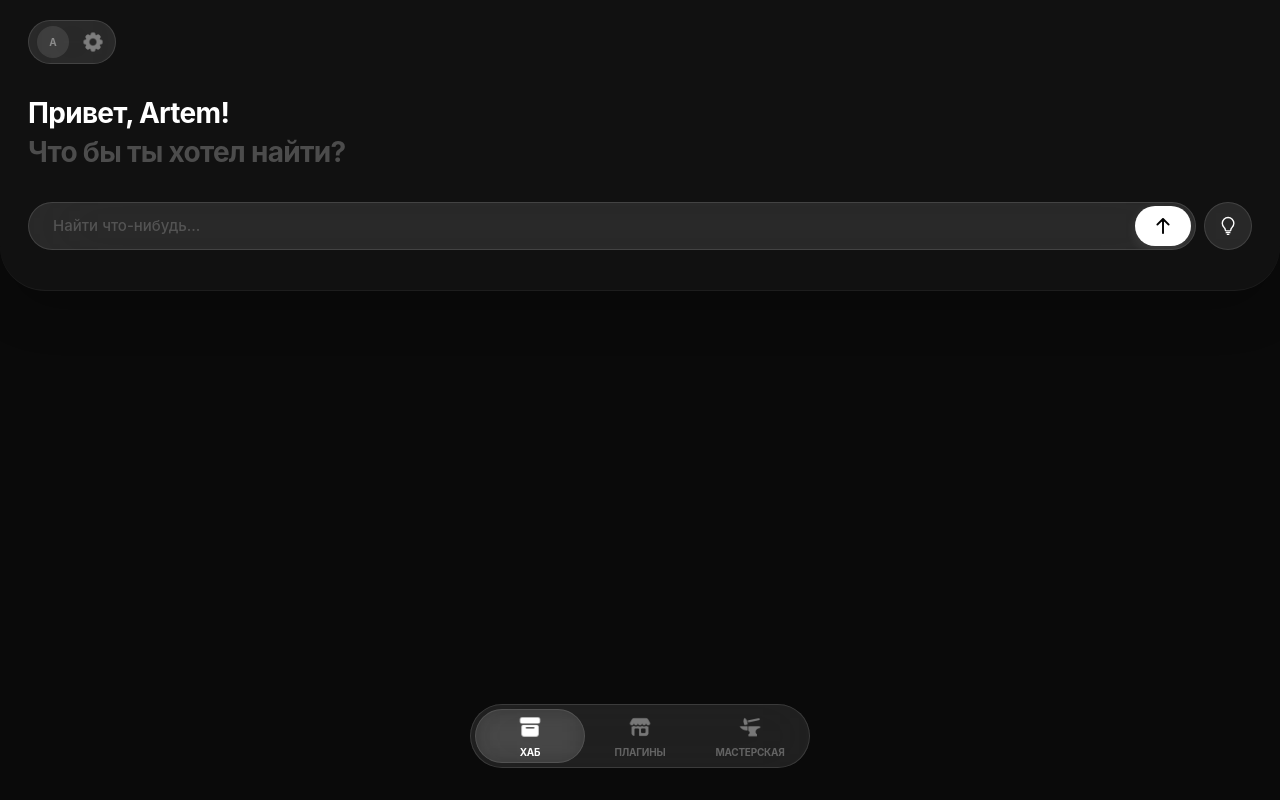
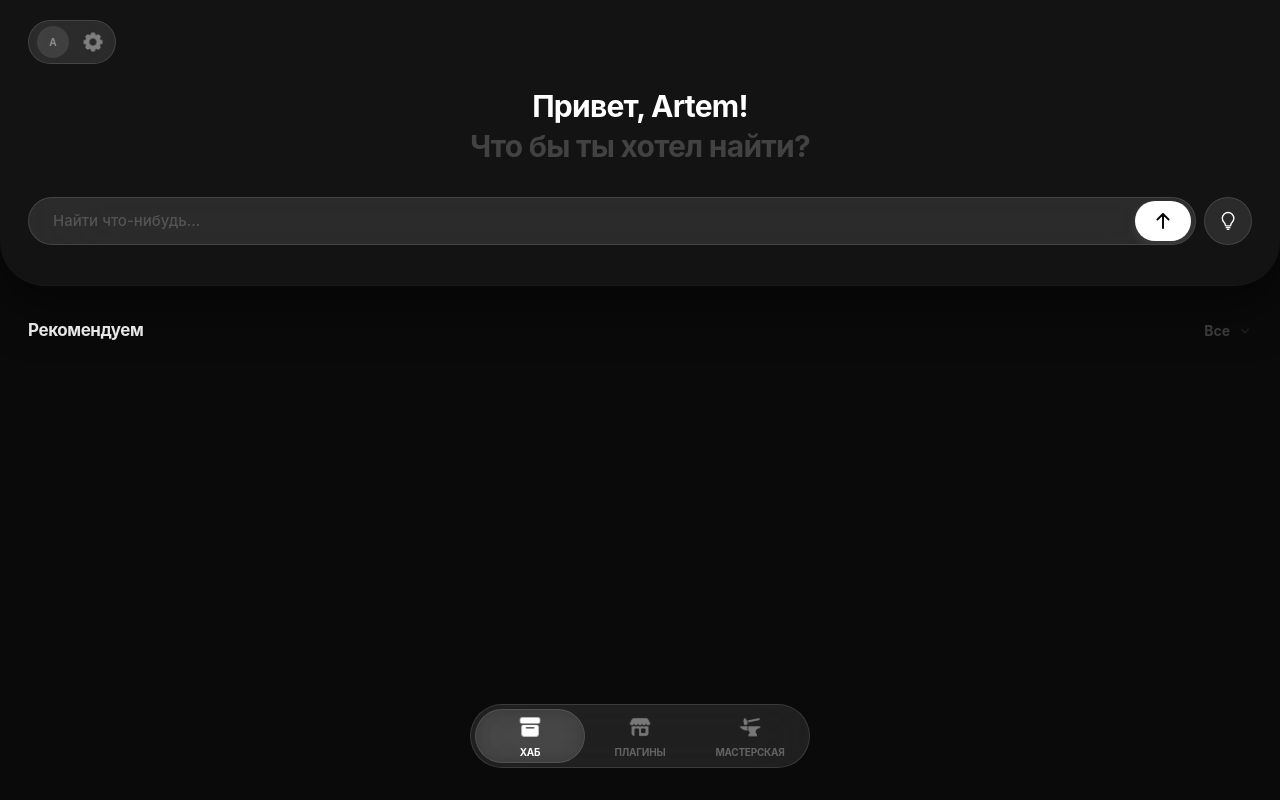
Before and after one commit to fugu70539/PluginBox, a Next.js app: page / in a window 1280 px wide. Built offline with nearby package versions, Linux system fonts and the light colour scheme.

Commit message:
Update Hub.tsx

```diff
--- a/src/components/views/Hub.tsx
+++ b/src/components/views/Hub.tsx
@@ -19,11 +19,10 @@ export default function Hub({ onSettings }: { onSettings: () => void }) {
 
   return (
     <div className="w-full font-display min-h-screen bg-[#0a0a0a] overflow-x-hidden">
-      {/* Верхняя модальная плашка */}
-      <div className="w-full bg-[#111111] border-b border-white/[0.05] rounded-b-[45px] px-7 pt-5 pb-10 shadow-2xl">
+      {/* Верхняя плашка: фиксированный цвет, без стекла, только нижние углы */}
+      <div className="w-full bg-[#131313] rounded-b-[45px] px-7 pt-5 pb-10 shadow-[0_20px_50px_rgba(0,0,0,0.5)] border-b border-white/[0.02]">
 
-        {/* Хедер внутри плашки */}
-        <header className="flex items-center justify-between mb-8">
+        <header className="flex items-center justify-between mb-6">
           <div className="mt-glass h-11 w-22 rounded-full flex items-center justify-between px-1.5 border-white/5">
             <div className="size-8 rounded-full flex items-center justify-center overflow-hidden bg-white/10 ml-0.5">
               {userPhoto ? (
@@ -43,32 +42,38 @@ export default function Hub({ onSettings }: { onSettings: () => void }) {
           </div>
         </header>
 
-        {/* Текстовый блок */}
-        <div className="flex flex-col items-start justify-center mb-8 gap-y-1 text-white">
+        {/* Текст: снова по центру */}
+        <div className="flex flex-col items-center justify-center text-center mb-8 gap-y-0.5 text-white">
           <motion.h1
-            initial={{ opacity: 0, x: -10 }}
-            animate={{ opacity: 1, x: 0 }}
-            className="text-[28px] font-bold tracking-tight leading-tight"
+            initial={{ opacity: 0, y: 10 }} animate={{ opacity: 1, y: 0 }}
+            className="text-[30px] font-bold tracking-tight leading-tight"
           >
             Привет, {userName}!
           </motion.h1>
           <motion.h2
-            initial={{ opacity: 0, x: -10 }}
-            animate={{ opacity: 1, x: 0 }}
-            transition={{ delay: 0.1 }}
-            className="text-[28px] font-bold tracking-tight text-white/25 leading-tight"
+            initial={{ opacity: 0, y: 10 }} animate={{ opacity: 1, y: 0 }} transition={{ delay: 0.1 }}
+            className="text-[30px] font-bold tracking-tight text-white/20 leading-tight"
           >
             Что бы ты хотел найти?
           </motion.h2>
         </div>
 
-        {/* Поиск теперь замыкает плашку снизу */}
         <SearchInput />
       </div>
 
-      {/* Основной контент под плашкой (пока пустой) */}
-      <main className="px-7 pt-10">
-        {/* Здесь в будущем будут твои плагины */}
+      {/* Секция под плашкой */}
+      <main className="px-7 pt-8">
+        <div className="flex items-center justify-between mb-6">
+          <h3 className="text-[17px] font-bold text-white/90 tracking-tight">Рекомендуем</h3>
+
+          {/* Компактный фильтр справа */}
+          <button className="flex items-center gap-2 active:opacity-60 transition-opacity">
+            <span className="text-[14px] font-bold text-white/20">Все</span>
+            <img src="/Icons/ArrowRight.PNG" className="size-3.5 opacity-10 invert rotate-90" alt="" />
+          </button>
+        </div>
+
+        {/* Тут будет контент (сетка или список) */}
       </main>
     </div>
   );
```
